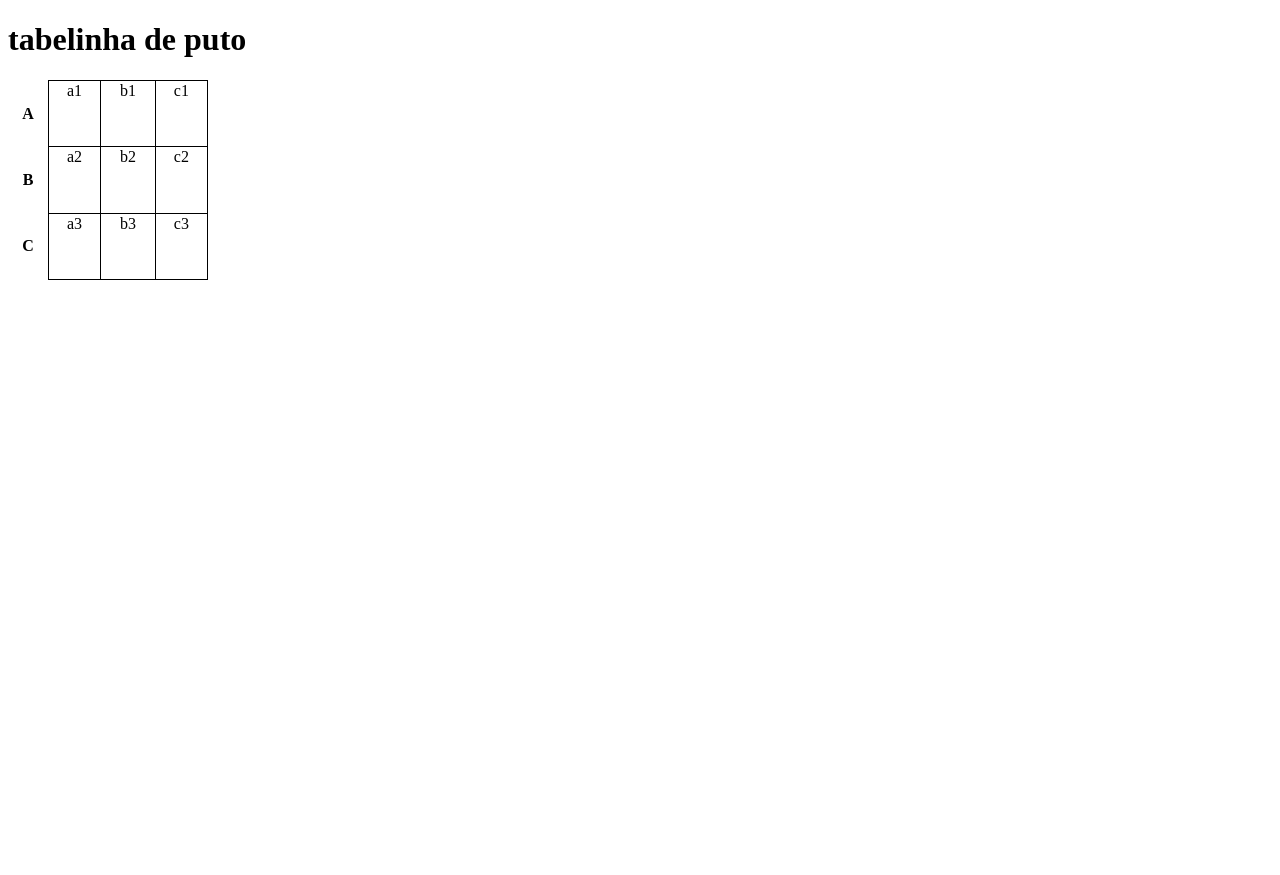
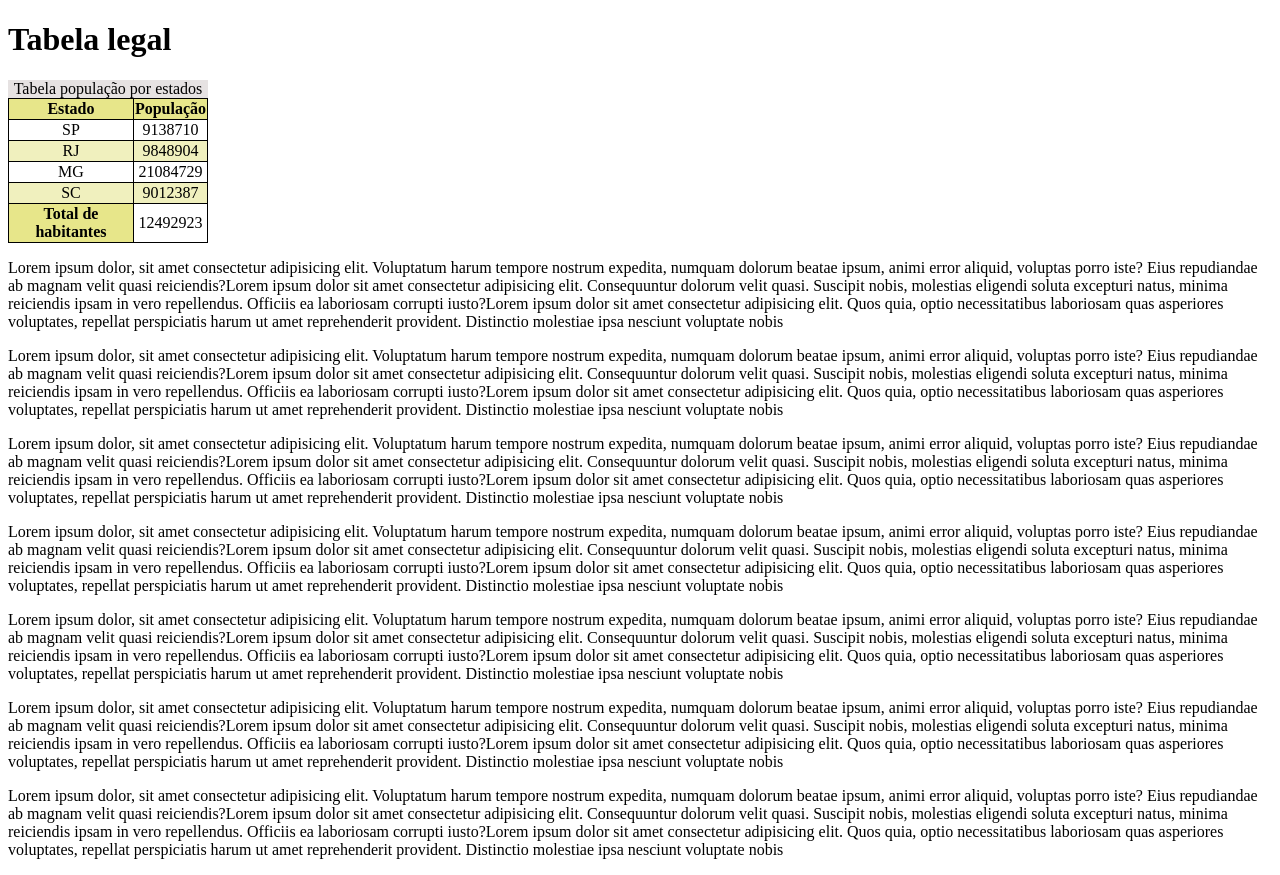
Before and after one commit to Queirozga/html-css, a plain HTML site: page exercicios-03/ex002/index.html in a window 1280 px wide. Before the commit the page ends 800 px from the top, so only its background shows below. Drawn offline with Linux system fonts and the light colour scheme.

Commit message:
bonitei a tabela

```diff
--- a/exercicios-03/ex002/index.html
+++ b/exercicios-03/ex002/index.html
@@ -7,26 +7,53 @@
     <title>Tabelas</title>
 </head>
 <body>
-    <h1>tabelinha de puto</h1>
+    <h1>Tabela legal</h1>
     <table>
+        <caption>Tabela população por estados</caption>
+        <thead>
             <tr>
-            <th>A</th>
-                <td>a1</td>
-                <td>b1</td>
-                <td>c1</td>
+                <th scope="col">Estado</th>
+                <th scope="col">População</th>
+            </tr>
+        </thead>
+        <tbody>
+            <tr>
+                <td>SP</td>
+                <td>9138710</td>
             </tr>
             <tr>
-            <th>B</th>
-                <td>a2</td>
-                <td>b2</td>
-                <td>c2</td>
+                <td>RJ</td>
+                <td>9848904</td>
             </tr>
             <tr>
-            <th>C</th>
-                <td>a3</td>
-                <td>b3</td>
-                <td>c3</td>
+                <td>MG</td>
+                <td>21084729</td>
             </tr>
+            <tr>
+                <td>SC</td>
+                <td>9012387</td>
+            </tr>
+        </tbody>
+        <tfoot>
+            <tr>
+                <th scope="row">Total de habitantes</th>
+                <td>12492923</td>
+            </tr>
+        </tfoot>
     </table>
+    <p>Lorem ipsum dolor, sit amet consectetur adipisicing elit. Voluptatum harum tempore nostrum expedita, numquam dolorum beatae ipsum, animi error aliquid, voluptas porro iste? Eius repudiandae ab magnam velit quasi reiciendis?Lorem ipsum dolor sit amet consectetur adipisicing elit. Consequuntur dolorum velit quasi. Suscipit nobis, molestias eligendi soluta excepturi natus, minima reiciendis ipsam in vero repellendus. Officiis ea laboriosam corrupti iusto?Lorem ipsum dolor sit amet consectetur adipisicing elit. Quos quia, optio necessitatibus laboriosam quas asperiores voluptates, repellat perspiciatis harum ut amet reprehenderit provident. Distinctio molestiae ipsa nesciunt voluptate nobis
+    </p>
+    <p>Lorem ipsum dolor, sit amet consectetur adipisicing elit. Voluptatum harum tempore nostrum expedita, numquam dolorum beatae ipsum, animi error aliquid, voluptas porro iste? Eius repudiandae ab magnam velit quasi reiciendis?Lorem ipsum dolor sit amet consectetur adipisicing elit. Consequuntur dolorum velit quasi. Suscipit nobis, molestias eligendi soluta excepturi natus, minima reiciendis ipsam in vero repellendus. Officiis ea laboriosam corrupti iusto?Lorem ipsum dolor sit amet consectetur adipisicing elit. Quos quia, optio necessitatibus laboriosam quas asperiores voluptates, repellat perspiciatis harum ut amet reprehenderit provident. Distinctio molestiae ipsa nesciunt voluptate nobis
+    </p>
+    <p>Lorem ipsum dolor, sit amet consectetur adipisicing elit. Voluptatum harum tempore nostrum expedita, numquam dolorum beatae ipsum, animi error aliquid, voluptas porro iste? Eius repudiandae ab magnam velit quasi reiciendis?Lorem ipsum dolor sit amet consectetur adipisicing elit. Consequuntur dolorum velit quasi. Suscipit nobis, molestias eligendi soluta excepturi natus, minima reiciendis ipsam in vero repellendus. Officiis ea laboriosam corrupti iusto?Lorem ipsum dolor sit amet consectetur adipisicing elit. Quos quia, optio necessitatibus laboriosam quas asperiores voluptates, repellat perspiciatis harum ut amet reprehenderit provident. Distinctio molestiae ipsa nesciunt voluptate nobis
+    </p>
+    <p>Lorem ipsum dolor, sit amet consectetur adipisicing elit. Voluptatum harum tempore nostrum expedita, numquam dolorum beatae ipsum, animi error aliquid, voluptas porro iste? Eius repudiandae ab magnam velit quasi reiciendis?Lorem ipsum dolor sit amet consectetur adipisicing elit. Consequuntur dolorum velit quasi. Suscipit nobis, molestias eligendi soluta excepturi natus, minima reiciendis ipsam in vero repellendus. Officiis ea laboriosam corrupti iusto?Lorem ipsum dolor sit amet consectetur adipisicing elit. Quos quia, optio necessitatibus laboriosam quas asperiores voluptates, repellat perspiciatis harum ut amet reprehenderit provident. Distinctio molestiae ipsa nesciunt voluptate nobis
+    </p>
+    <p>Lorem ipsum dolor, sit amet consectetur adipisicing elit. Voluptatum harum tempore nostrum expedita, numquam dolorum beatae ipsum, animi error aliquid, voluptas porro iste? Eius repudiandae ab magnam velit quasi reiciendis?Lorem ipsum dolor sit amet consectetur adipisicing elit. Consequuntur dolorum velit quasi. Suscipit nobis, molestias eligendi soluta excepturi natus, minima reiciendis ipsam in vero repellendus. Officiis ea laboriosam corrupti iusto?Lorem ipsum dolor sit amet consectetur adipisicing elit. Quos quia, optio necessitatibus laboriosam quas asperiores voluptates, repellat perspiciatis harum ut amet reprehenderit provident. Distinctio molestiae ipsa nesciunt voluptate nobis
+    </p>
+    <p>Lorem ipsum dolor, sit amet consectetur adipisicing elit. Voluptatum harum tempore nostrum expedita, numquam dolorum beatae ipsum, animi error aliquid, voluptas porro iste? Eius repudiandae ab magnam velit quasi reiciendis?Lorem ipsum dolor sit amet consectetur adipisicing elit. Consequuntur dolorum velit quasi. Suscipit nobis, molestias eligendi soluta excepturi natus, minima reiciendis ipsam in vero repellendus. Officiis ea laboriosam corrupti iusto?Lorem ipsum dolor sit amet consectetur adipisicing elit. Quos quia, optio necessitatibus laboriosam quas asperiores voluptates, repellat perspiciatis harum ut amet reprehenderit provident. Distinctio molestiae ipsa nesciunt voluptate nobis
+    </p>
+    <p>Lorem ipsum dolor, sit amet consectetur adipisicing elit. Voluptatum harum tempore nostrum expedita, numquam dolorum beatae ipsum, animi error aliquid, voluptas porro iste? Eius repudiandae ab magnam velit quasi reiciendis?Lorem ipsum dolor sit amet consectetur adipisicing elit. Consequuntur dolorum velit quasi. Suscipit nobis, molestias eligendi soluta excepturi natus, minima reiciendis ipsam in vero repellendus. Officiis ea laboriosam corrupti iusto?Lorem ipsum dolor sit amet consectetur adipisicing elit. Quos quia, optio necessitatibus laboriosam quas asperiores voluptates, repellat perspiciatis harum ut amet reprehenderit provident. Distinctio molestiae ipsa nesciunt voluptate nobis
+    </p>
 </body>
 </html>
--- a/exercicios-03/ex002/style.css
+++ b/exercicios-03/ex002/style.css
@@ -3,10 +3,31 @@
 table{
     border-collapse: collapse;
     width: 200px;
-    height: 200px;
+    height: 80px;
+    position: relative;
+
 }
-td{
+
+table > tr > th{
+    position: sticky;
+    top: 0;
+    background-color: rgb(231, 230, 138);
+}
+
+tbody tr:nth-child(2n){
+    background-color: rgb(240, 240, 190); ;
+}
+
+td, th{
     border: 1px solid #000000;
-    vertical-align: top;
+    vertical-align: middle;
     text-align: center;
 }
+
+th{
+    background-color: rgb(231, 230, 138);
+}
+
+caption{
+    background-color: rgb(230, 226, 226);
+}
```
Lines whose indentation alone changed are shown as unchanged.
